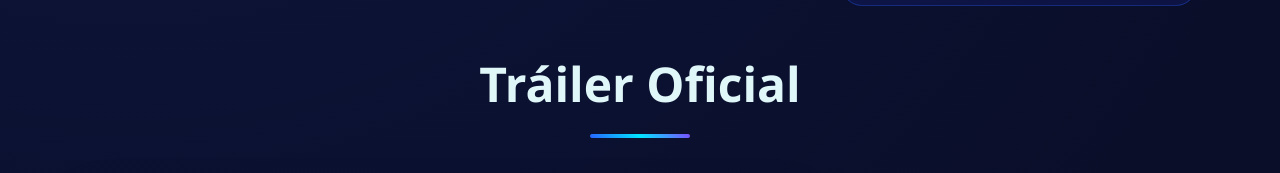
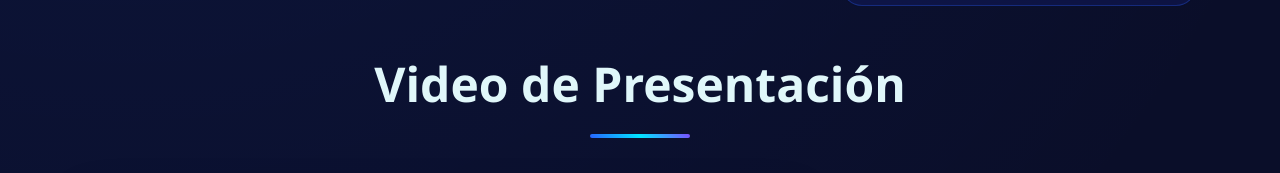
Before and after one commit to Duv1303/Beyond-the-Future---Sitio-Oficial, a plain HTML site: page index.html in a window 1280 px wide. Shown: the part 2142-2315 px from the top of the page. Drawn offline with Linux system fonts and the light colour scheme.

Commit message:
Update index.html

```diff
--- a/index.html
+++ b/index.html
@@ -160,7 +160,7 @@
         <!-- Sección Video -->
         <section id="trailer" class="trailer-section">
             <div class="container">
-                <h2 class="section-title">Tráiler Oficial</h2>
+                <h2 class="section-title">Video de Presentación</h2>
                 <div class="video-container">
                     <div class="video-wrapper">
                         <iframe
```
